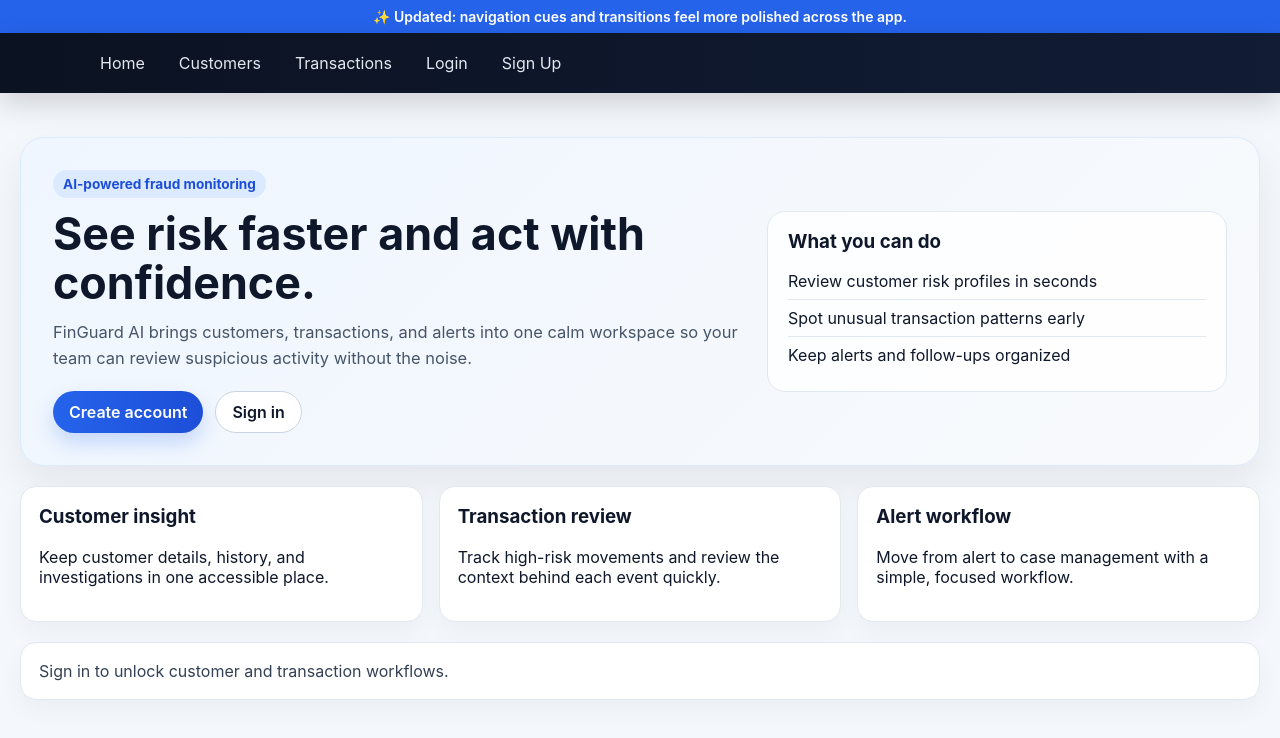
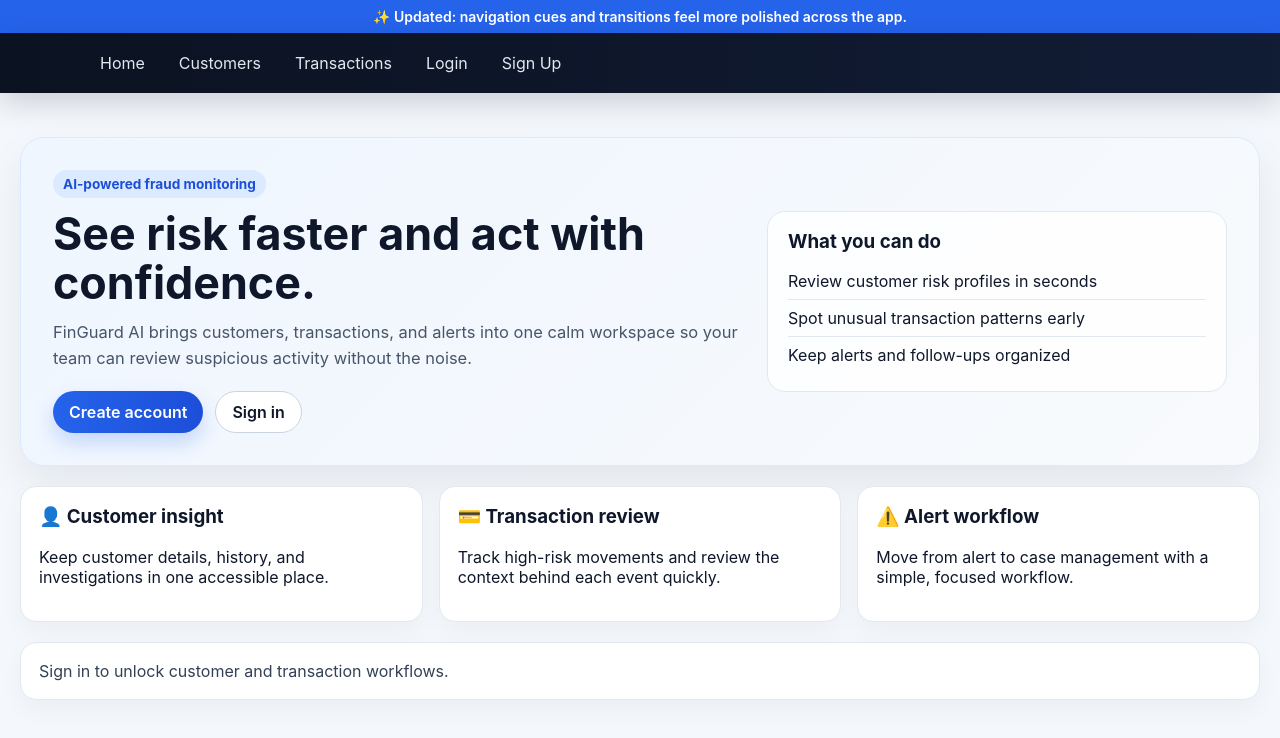
Before and after one commit to satish0595/finguard-ai, a React (Vite) app in the folder frontend/: page / in a window 1280 px wide. Shown: the top 738 px of the page. Built offline with nearby package versions, Linux system fonts and the light colour scheme; no server answers.

Commit message:
upgrade: add visual icons to feature cards on home page

```diff
--- a/frontend/src/pages/Home.tsx
+++ b/frontend/src/pages/Home.tsx
@@ -44,15 +44,15 @@
 
       <section className="feature-grid">
         <article className="card">
-          <h3>Customer insight</h3>
+          <h3>👤 Customer insight</h3>
           <p>Keep customer details, history, and investigations in one accessible place.</p>
         </article>
         <article className="card">
-          <h3>Transaction review</h3>
+          <h3>💳 Transaction review</h3>
           <p>Track high-risk movements and review the context behind each event quickly.</p>
         </article>
         <article className="card">
-          <h3>Alert workflow</h3>
+          <h3>⚠️ Alert workflow</h3>
           <p>Move from alert to case management with a simple, focused workflow.</p>
         </article>
       </section>
```
